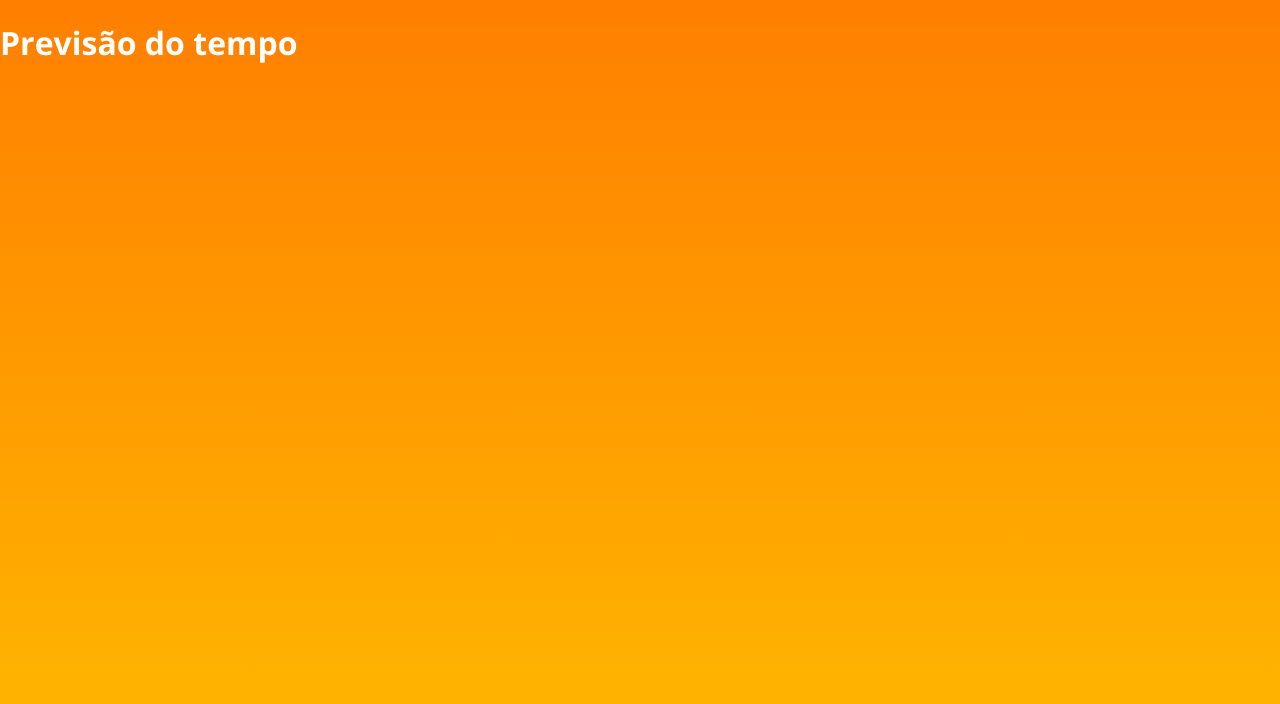
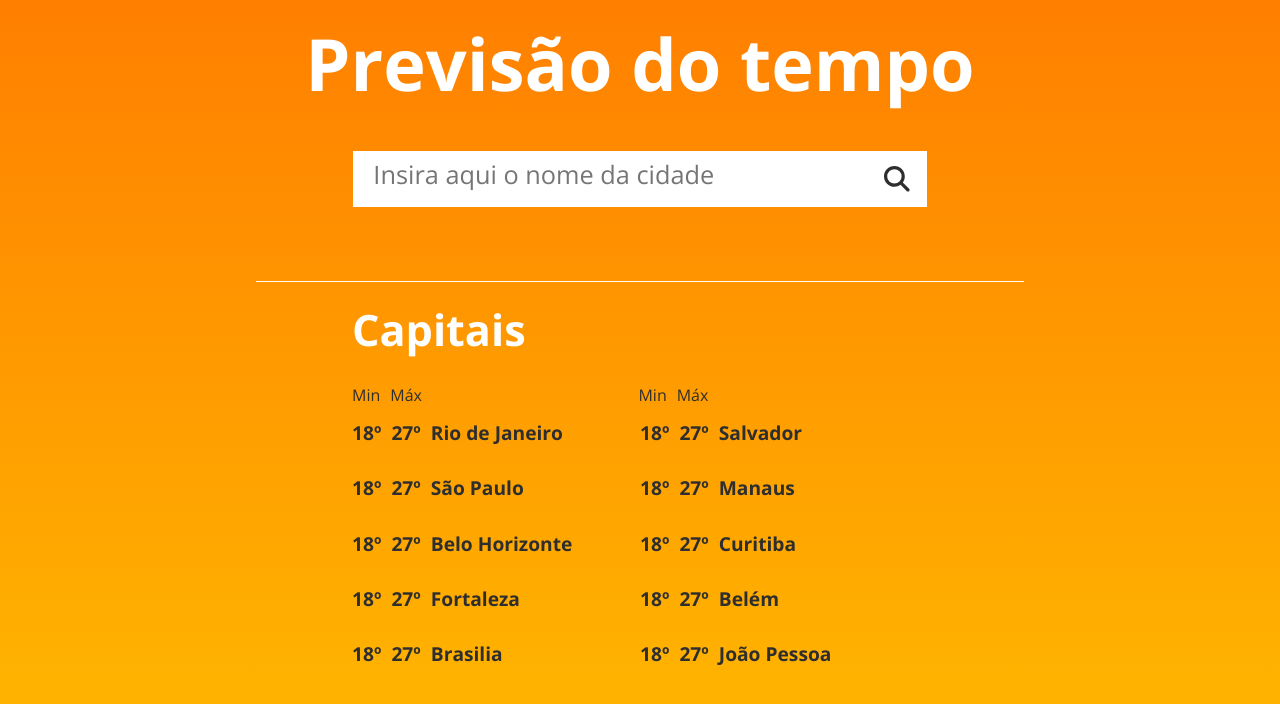
Before and after one commit to urieloliveira/desafio-frontend-memudei, a React (Create React App) app in the folder weather/: page / in a window 1280 px wide. Shown: the top 704 px of the page. Built offline with nearby package versions, Linux system fonts and the light colour scheme.

Commit message:
adicione Home page layout basico

```diff
--- a/weather/src/App.css
+++ b/weather/src/App.css
@@ -13,17 +13,25 @@ h5 {
   font-weight: 700;
 }
 
-html,
-body {
-  height: 100%;
+body,
+html {
+  height: 100vh;
   margin: 0;
   padding: 0;
-  overflow: hidden;
+  overflow: auto;
 }
 
 body {
   background: linear-gradient(to bottom, #ff7f00, #ffbb00);
   width: 100%;
-  height: 100%;
   color: white;
+  font-size: 16px;
 }
+
+@media (max-width: 475px) {
+  body {
+    min-width: 475px;
+    height: 100vh;
+    overflow: auto;
+  }
+}
--- a/weather/src/App.tsx
+++ b/weather/src/App.tsx
@@ -1,11 +1,10 @@
-import React from 'react';
-import logo from './logo.svg';
-import './App.css';
+import "./App.css";
+import Home from "pages/Home";
 
-function App() {
+const App = () => {
   return (
-   <h1>Previsão do tempo</h1>
+      <Home />
   );
-}
+};
 
 export default App;
--- /dev/null
+++ b/weather/src/pages/Home/index.tsx
@@ -0,0 +1,99 @@
+import { FontAwesomeIcon } from "@fortawesome/react-fontawesome";
+import { faSearch } from "@fortawesome/free-solid-svg-icons";
+
+import "./styles.css";
+
+const Home = () => {
+  return (
+    <div className="home-container">
+      <div className="home-search-content">
+        <h1>Previsão do tempo</h1>
+        <div className="form-container">
+          <form>
+            <input
+              type="text"
+              className="search-input"
+              placeholder="Insira aqui o nome da cidade"
+              onChange={() => {}}
+            ></input>
+            <button className="icon-button">
+              <FontAwesomeIcon icon={faSearch}></FontAwesomeIcon>
+            </button>
+          </form>
+        </div>
+      </div>
+
+      <div className="home-capitais">
+        <h1>Capitais</h1>
+        <div className="home-capitais-content">
+          <div className="coluna">
+            <div className="home-capitais-header">
+              <div className="home-capitais-header-letf">
+                <p>Min</p>
+                <p>Máx</p>
+              </div>
+              <div className="home-capitais-header-right">
+                <p>Min</p>
+                <p>Máx</p>
+              </div>
+            </div>
+            <div className="capitais">
+              <div className="capital">
+                <p>18º</p>
+                <p>27º</p>
+                <p>Rio de Janeiro</p>
+              </div>
+              <div className="capital">
+                <p>18º</p>
+                <p>27º</p>
+                <p>Salvador</p>
+              </div>
+              <div className="capital">
+                <p>18º</p>
+                <p>27º</p>
+                <p>São Paulo</p>
+              </div>
+              <div className="capital">
+                <p>18º</p>
+                <p>27º</p>
+                <p>Manaus</p>
+              </div>
+              <div className="capital">
+                <p>18º</p>
+                <p>27º</p>
+                <p>Belo Horizonte</p>
+              </div>
+              <div className="capital">
+                <p>18º</p>
+                <p>27º</p>
+                <p>Curitiba</p>
+              </div>
+              <div className="capital">
+                <p>18º</p>
+                <p>27º</p>
+                <p>Fortaleza</p>
+              </div>
+              <div className="capital">
+                <p>18º</p>
+                <p>27º</p>
+                <p>Belém</p>
+              </div>
+              <div className="capital">
+                <p>18º</p>
+                <p>27º</p>
+                <p>Brasilia</p>
+              </div>
+              <div className="capital">
+                <p>18º</p>
+                <p>27º</p>
+                <p>João Pessoa</p>
+              </div>
+            </div>
+          </div>
+        </div>
+      </div>
+    </div>
+  );
+};
+
+export default Home;
--- /dev/null
+++ b/weather/src/pages/Home/styles.css
@@ -0,0 +1,161 @@
+.home-container {
+  min-width: 475;
+}
+
+.home-search-content {
+  display: flex;
+  justify-content: center;
+  align-items: center;
+  flex-direction: column;
+  padding-bottom: 1.6em;
+  border-bottom: 1px solid #fffcf5;
+}
+
+.home-search-content h1 {
+  font-size: 3.8em;
+  margin-bottom: 0.8em;
+  width: 350px;
+}
+
+.form-container {
+  position: relative;
+}
+
+.form-container form {
+  margin: 1.5em 0.4em;
+}
+
+.search-input {
+  height: 1.2em;
+  width: 380px;
+  padding: 1.5em;
+  border: none;
+}
+
+input::placeholder {
+  font-size: 1.2em; /* Substitua com o tamanho desejado em pixels ou outra unidade */
+}
+
+.icon-button {
+  position: absolute;
+  top: 50%;
+  right: 17px;
+  background: none;
+  transform: translateY(-50%);
+  border: none;
+  height: 50%;
+  cursor: pointer;
+  font-size: 1.6em;
+  color: #2e2e2e;
+}
+
+.home-capitais {
+  margin: 1.2em 2em;
+  display: flex;
+  flex-direction: column;
+}
+
+.home-capitais h1 {
+  font-size: 2.6em;
+  margin: 16px 0;
+}
+
+.home-capitais-header {
+  display: flex;
+  flex-direction: row;
+  justify-content: flex-start;
+  gap: 10px;
+  color: #2e2e2e;
+  font-weight: 300;
+}
+
+.home-capitais-header-letf,
+.home-capitais-header-right {
+  display: flex;
+  flex-direction: row;
+  justify-content: flex-start;
+  gap: 10px;
+  color: #2e2e2e;
+  font-weight: 300;
+}
+
+.home-capitais-header-right {
+  display: none;
+}
+
+.capital {
+  display: flex;
+  flex-direction: row;
+  justify-content: flex-start;
+  gap: 10px;
+  color: #2e2e2e;
+  font-weight: bold;
+  font-size: 1.2em;
+}
+
+.capital p {
+  margin-bottom: 9px;
+}
+
+@media (min-width: 576px) {
+  .home-container {
+    display: block;
+    width: 768px;
+    height: 100vh;
+    margin: 0 auto;
+  }
+  .home-search-content {
+    width: 768px;
+    margin: 0 auto;
+    padding-bottom: 50px;
+  }
+
+  .home-search-content h1 {
+    font-size: 4.5em;
+    margin: 0.2em;
+    width: 768px;
+    text-align: center;
+  }
+
+  .search-input {
+    width: 40em;
+    height: 1.2em;
+  }
+
+  input::placeholder {
+    font-size: 1.9em; /* Substitua com o tamanho desejado em pixels ou outra unidade */
+  }
+
+  .home-capitais {
+    width: 576px;
+    height: 100vh;
+    margin: 10px auto;
+  }
+
+  .home-capitais h1 {
+    font-size: 2.7em;
+    margin: 0.2em 0;
+  }
+
+  .home-capitais-header {
+    height: 2em;
+  }
+
+  .home-capitais-header-right {
+    display: flex;
+    flex-wrap: wrap;
+  }
+
+  .home-capitais-header-letf {
+    width: 48%;
+  }
+
+  .capitais {
+    display: flex; /* Mostrar os itens em duas colunas */
+    flex-wrap: wrap; /* Permitir que os itens quebrem para a próxima linha */
+  }
+
+  .capital {
+    width: 50%; /* Cada item ocupa 50% da largura para formar duas colunas */
+  }
+}
--- a/weather/tsconfig.json
+++ b/weather/tsconfig.json
@@ -1,6 +1,7 @@
 {
   "compilerOptions": {
     "target": "es5",
+    "baseUrl": "./src",
     "lib": [
       "dom",
       "dom.iterable",
```
